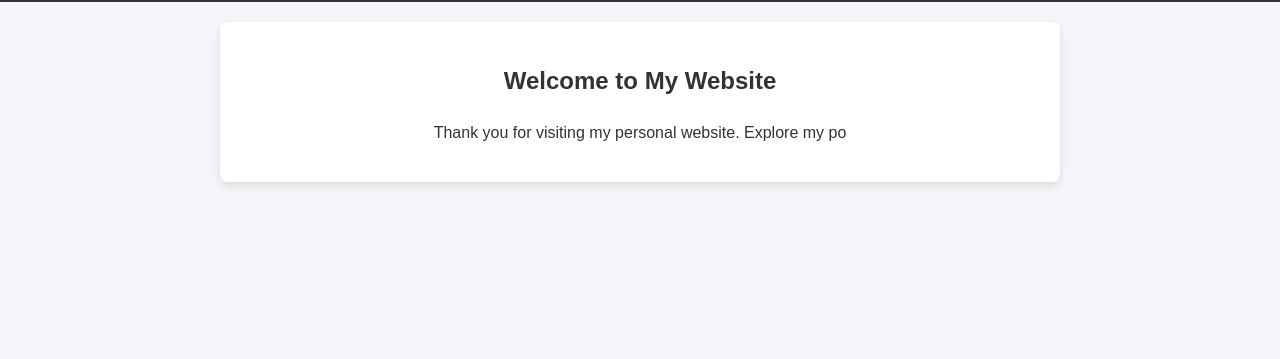
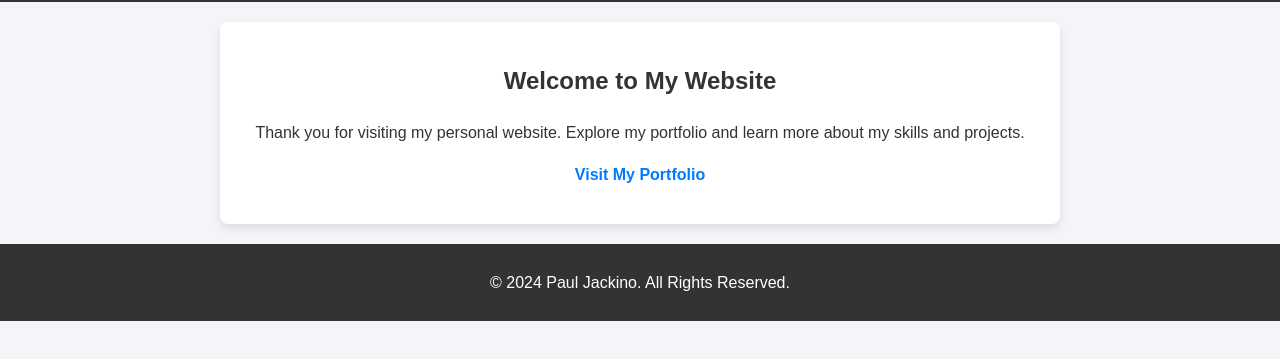
Before and after one commit to pauljackino/pauljackino.github.io, a plain HTML site: page index.html in a window 1280 px wide. Shown: the part 81-440 px from the top of the page. Drawn offline with Linux system fonts and the light colour scheme.

Commit message:
Completed the code for index

```diff
--- a/index.html
+++ b/index.html
@@ -55,4 +55,11 @@
     </header>
     <div class="container">
         <h2>Welcome to My Website</h2>
-        <p>Thank you for visiting my personal website. Explore my po
+        <p>Thank you for visiting my personal website. Explore my portfolio and learn more about my skills and projects.</p>
+        <p><a href="portfolio.html">Visit My Portfolio</a></p>
+    </div>
+    <footer>
+        <p>&copy; 2024 Paul Jackino. All Rights Reserved.</p>
+    </footer>
+</body>
+</html>
```
